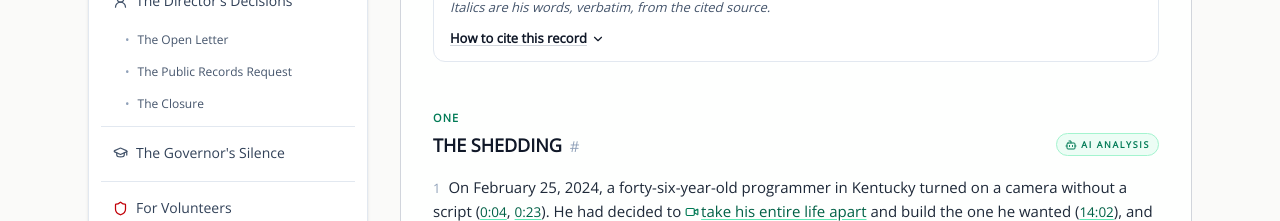
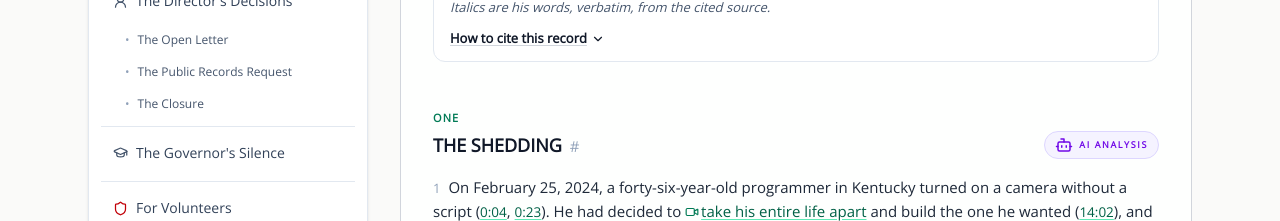
Before and after one commit to rswfire/rswfire.oprd, a Next.js app: page /testimony/draft in a window 1280 px wide. Shown: the part 960-1181 px from the top of the page. Built offline with nearby package versions, Linux system fonts and the light colour scheme.

Commit message:
Testimony: the AI badge is violet and the bot is larger

```diff
--- a/components/testimony/TestimonyBody.tsx
+++ b/components/testimony/TestimonyBody.tsx
@@ -192,9 +192,9 @@ function Part({ n, title, children }: { n: string; title: string; children: Reac
                         target="_blank"
                         rel="noreferrer"
                         title="The chapter as a signal in his realm, with the platform's analysis and reflections"
-                        className="group inline-flex shrink-0 items-center gap-1 self-center rounded-full border border-emerald-200 bg-emerald-50 px-2 py-1 font-mono text-[9px] font-bold uppercase tracking-[0.18em] text-emerald-700 hover:border-emerald-300 hover:bg-emerald-100"
+                        className="group inline-flex shrink-0 items-center gap-1.5 self-center rounded-full border border-violet-200 bg-violet-50 px-2.5 py-1 font-mono text-[9px] font-bold uppercase tracking-[0.18em] text-violet-700 hover:border-violet-300 hover:bg-violet-100"
                     >
-                        <Icon name="Bot" size={12} strokeWidth={2} className="shrink-0" />
+                        <Icon name="Bot" size={18} strokeWidth={2} className="shrink-0" />
                         AI Analysis
                     </a>
                 )}
--- a/components/testimony/TestimonyDraft.tsx
+++ b/components/testimony/TestimonyDraft.tsx
@@ -197,9 +197,9 @@ function Part({ n, title, children }: { n: string; title: string; children: Reac
                         target="_blank"
                         rel="noreferrer"
                         title="The chapter as a signal in his realm, with the platform's analysis and reflections"
-                        className="group inline-flex shrink-0 items-center gap-1 self-center rounded-full border border-emerald-200 bg-emerald-50 px-2 py-1 font-mono text-[9px] font-bold uppercase tracking-[0.18em] text-emerald-700 hover:border-emerald-300 hover:bg-emerald-100"
+                        className="group inline-flex shrink-0 items-center gap-1.5 self-center rounded-full border border-violet-200 bg-violet-50 px-2.5 py-1 font-mono text-[9px] font-bold uppercase tracking-[0.18em] text-violet-700 hover:border-violet-300 hover:bg-violet-100"
                     >
-                        <Icon name="Bot" size={12} strokeWidth={2} className="shrink-0" />
+                        <Icon name="Bot" size={18} strokeWidth={2} className="shrink-0" />
                         AI Analysis
                     </a>
                 )}
```
